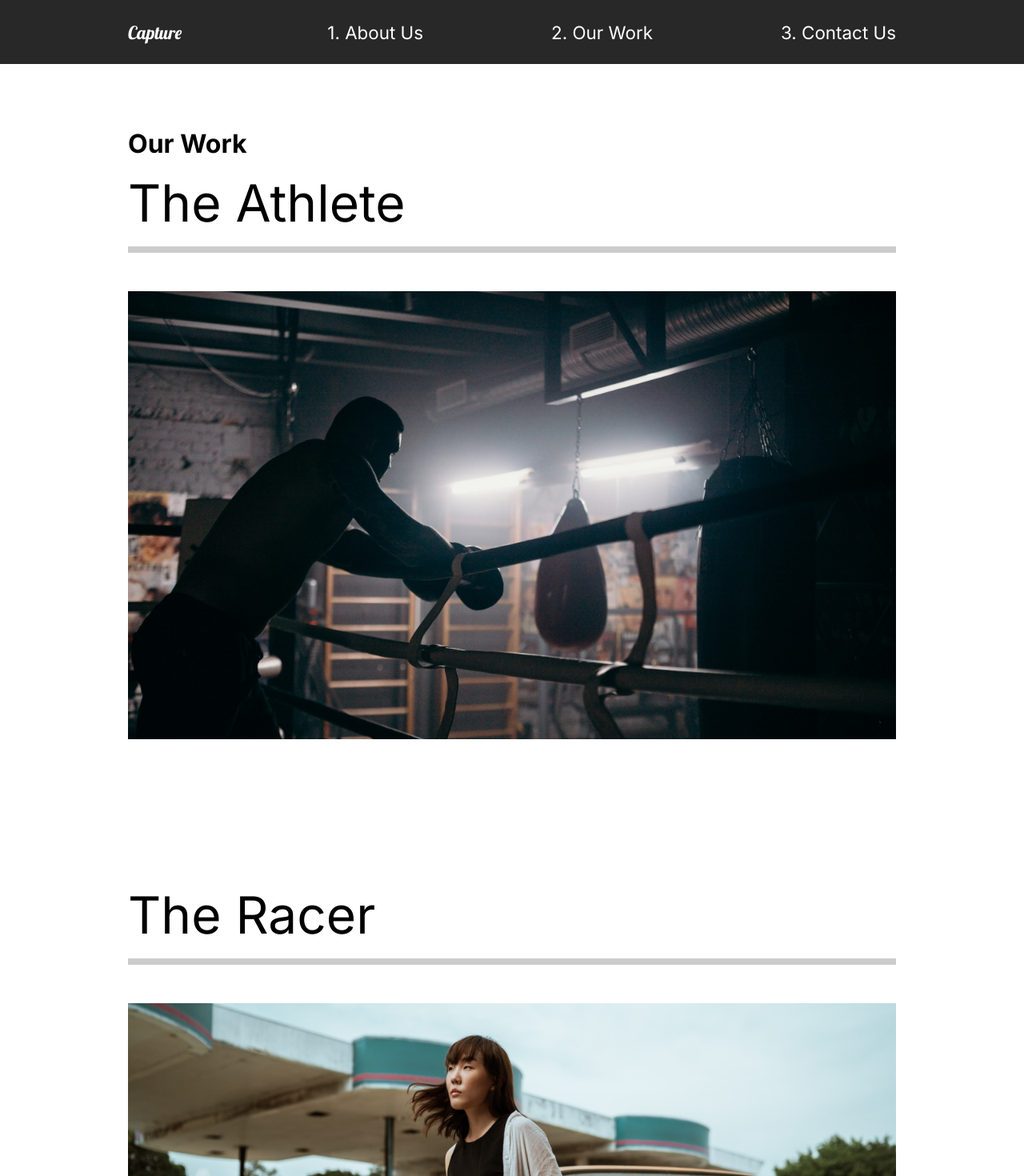
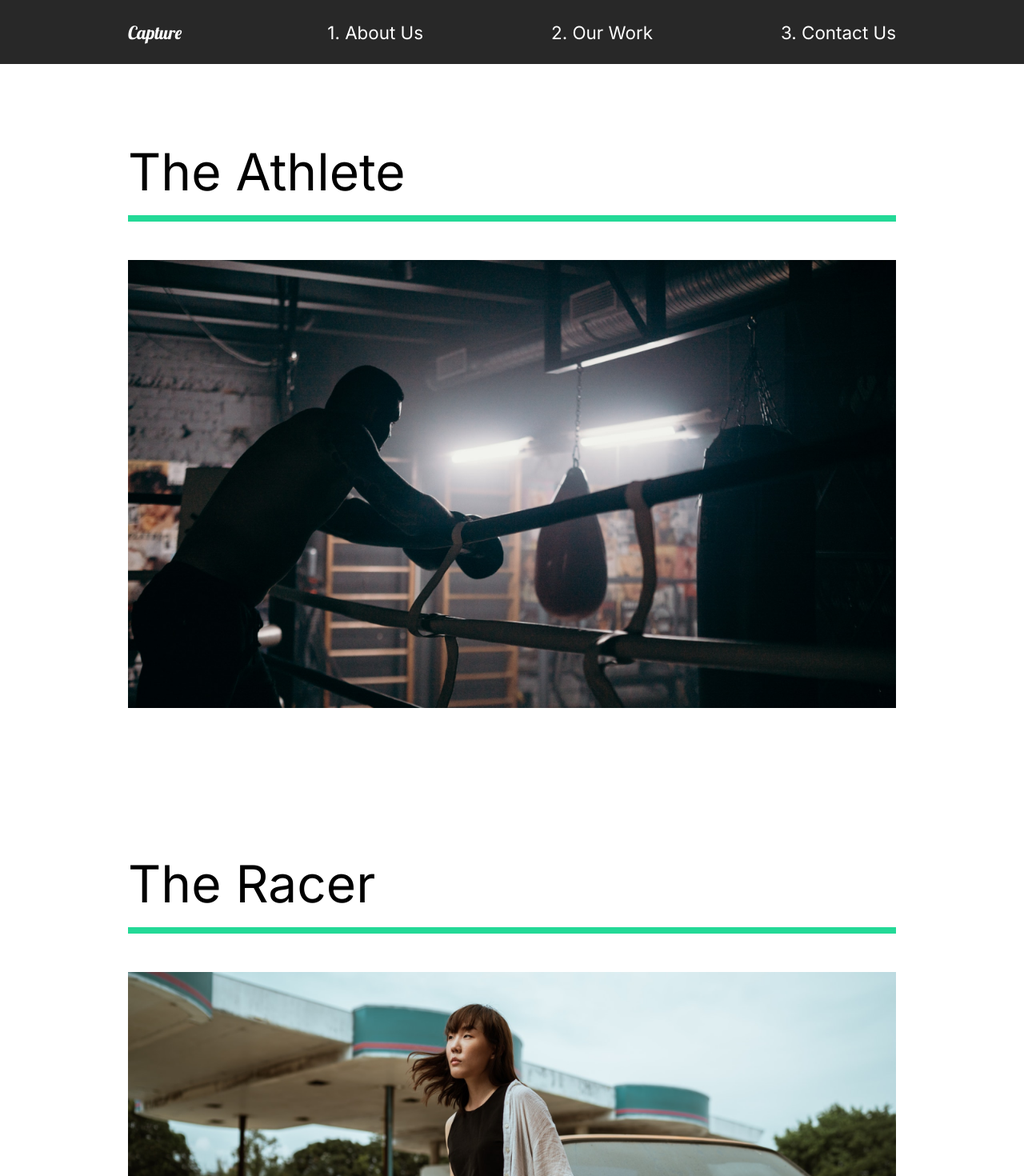
Before and after one commit to neilkurien/capture, a React (Create React App) app: page /work in a window 1280 px wide. Shown: the top 1470 px of the page at 80% size. Built offline with nearby package versions, Linux system fonts and the light colour scheme.

Commit message:
added more animations

```diff
--- a/src/animation.js
+++ b/src/animation.js
@@ -7,14 +7,13 @@
 		opacity: 1,
 		y: 0,
 		transition: {
-			duration: 1,
+			duration: 0.5,
 			when: "beforeChildren",
 			staggerChildren: 0.25,
 		},
 	},
 	exit: {
 		opacity: 0,
-		y: 300,
 		transition: {
 			duration: 0.5,
 		},
@@ -48,3 +47,31 @@
 		},
 	},
 };
+
+export const lineAnim = {
+	hidden: { width: "0%" },
+	show: {
+		width: "100%",
+		transition: { duration: 1 },
+	},
+};
+
+export const slider = {
+	hidden: { x: "-130%", skew: "45deg" },
+	show: {
+		x: "100%",
+		skew: "0deg",
+		transition: { ease: "easeOut", duration: 1 },
+	},
+};
+
+export const sliderContainer = {
+	hidden: { opacity: 1 },
+	show: {
+		opacity: 1,
+		transition: {
+			staggerChildren: 0.15,
+			ease: "easeOut",
+		},
+	},
+};
--- a/src/pages/OurWork.js
+++ b/src/pages/OurWork.js
@@ -9,7 +9,14 @@
 
 //Animations
 import { motion } from "framer-motion";
-import { pageAnimation } from "../animation";
+import {
+	pageAnimation,
+	fade,
+	photoAnim,
+	lineAnim,
+	slider,
+	sliderContainer,
+} from "../animation";
 
 const OurWork = () => {
 	return (
@@ -20,26 +27,44 @@
 			exit="exit"
 			style={{ background: "#fff" }}
 		>
-			<h1>Our Work</h1>
+			<motion.div variants={sliderContainer}></motion.div>
+			<Frame1 variants={slider}></Frame1>
+			<Frame2 variants={slider}></Frame2>
+			<Frame3 variants={slider}></Frame3>
+			<Frame4 variants={slider}></Frame4>
 			<Movie>
-				<h2>The Athlete</h2>
-				<div className="line"></div>
+				<motion.h2 variants={fade}>The Athlete</motion.h2>
+				<motion.div variants={lineAnim} className="line"></motion.div>
 				<Link to="/work/the-athlete">
-					<img src={athlete} alt="athlete" />
+					<Hide>
+						<motion.img
+							variants={photoAnim}
+							src={athlete}
+							alt="athlete"
+						/>
+					</Hide>
 				</Link>
 			</Movie>
 			<Movie>
-				<h2>The Racer</h2>
-				<div className="line"></div>
+				<motion.h2 variants={fade}>The Racer</motion.h2>
+				<motion.div variants={lineAnim} className="line"></motion.div>
 				<Link to="/work/the-racer">
-					<img src={theracer} alt="theracer" />
+					<motion.img
+						variants={photoAnim}
+						src={theracer}
+						alt="theracer"
+					/>
 				</Link>
 			</Movie>
 			<Movie>
-				<h2>Good Times</h2>
-				<div className="line"></div>
+				<motion.h2 variants={fade}>Good Times</motion.h2>
+				<motion.div variants={lineAnim} className="line"></motion.div>
 				<Link to="/work/good-times">
-					<img src={goodtimes} alt="goodtimes" />
+					<motion.img
+						variants={photoAnim}
+						src={goodtimes}
+						alt="goodtimes"
+					/>
 				</Link>
 			</Movie>
 		</Work>
@@ -60,7 +85,7 @@
 	padding-bottom: 10rem;
 	.line {
 		height: 0.5rem;
-		background: #cccccc;
+		background: #23d997;
 		margin-bottom: 3rem;
 	}
 	img {
@@ -70,4 +95,31 @@
 	}
 `;
 
+const Hide = styled.div`
+	overflow: hidden;
+`;
+
+//Frame Animation
+const Frame1 = styled(motion.div)`
+	position: fixed;
+	left: 0;
+	top: 10%;
+	width: 100%;
+	height: 100vh;
+	background: #fffebf;
+	z-index: 2;
+`;
+
+const Frame2 = styled(Frame1)`
+	background: #ff8efb;
+`;
+
+const Frame3 = styled(Frame1)`
+	background: #8ed2ff;
+`;
+
+const Frame4 = styled(Frame1)`
+	background: #8effa0;
+`;
+
 export default OurWork;
```
